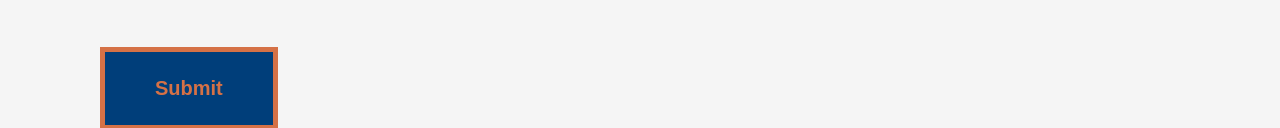
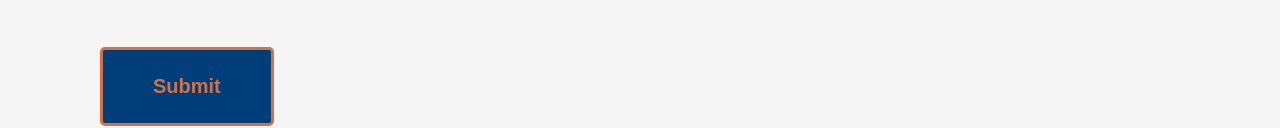
Before and after one commit to sree2324-lemj/tsa-website, a plain HTML site: page feedback.html in a window 1280 px wide. Shown: the part 829-957 px from the top of the page. Drawn offline with Linux system fonts and the light colour scheme.

Commit message:
Update style.css

```diff
--- a/style.css
+++ b/style.css
@@ -88,7 +88,7 @@ a:hover{
     text-decoration-thickness:0.25em;
 }
 .submit-button{
-    border:5px solid #d57146;
+    border:3px solid #d57146;
     background-color:#003e7a;
     color:#d57146;
     padding:25px 50px;
@@ -98,7 +98,8 @@ a:hover{
     align-items:center;
     font-size:20px;
     margin-top:50px;
-    margin-bottom:50px
+    margin-bottom:50px;
+    border-radius:5px
 }
 .feedback-box{
     border:3px solid #d57146;
```
